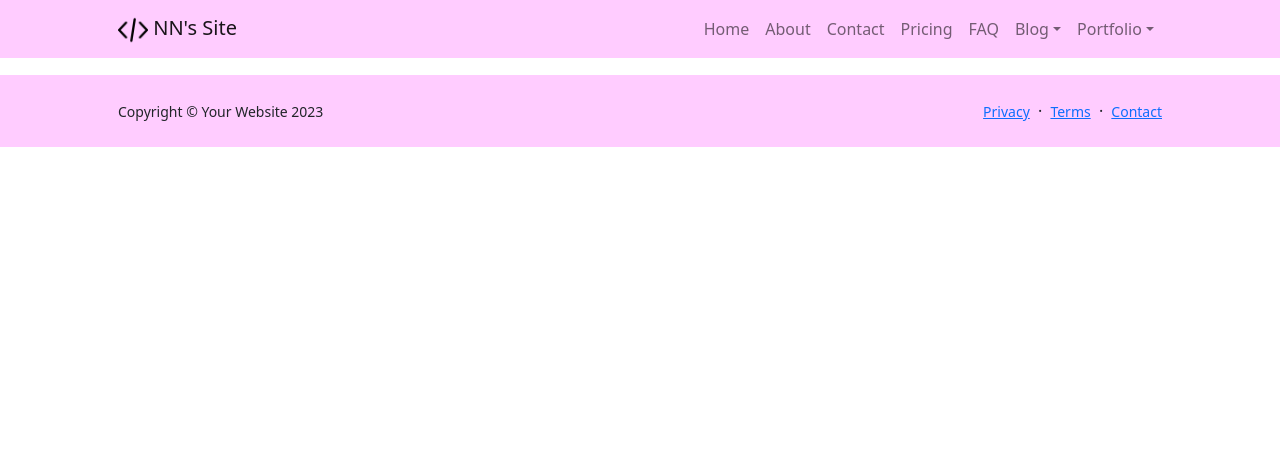
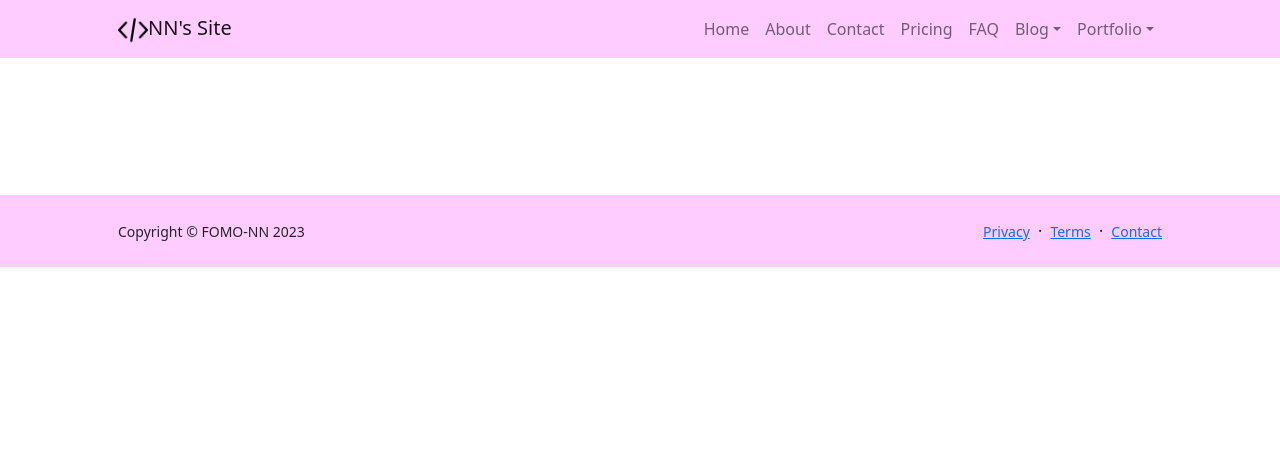
Before and after one commit to oxNNxo/my-flask-app, a Flask app: template app/templates/base.html in a window 1280 px wide. Shown: the top 466 px of the page. Run offline with Flask 3, Linux system fonts and the light colour scheme; the template is opened without the code that fills it, so the values that code supplies are empty; parts of the project's set-up code (start-up, migrations or seed data) failed here and were passed over; some libraries are stand-ins or nearby versions.

Commit message:
feat(Main): web view

```diff
--- a/app/templates/base.html
+++ b/app/templates/base.html
@@ -11,15 +11,16 @@
         <!-- Bootstrap icons-->
         <link href="https://cdn.jsdelivr.net/npm/bootstrap-icons@1.5.0/font/bootstrap-icons.css" rel="stylesheet" />
         <!-- Core theme CSS (includes Bootstrap)-->
-        <link rel="stylesheet" href="{{ url_for('static', filename='css/styles.css') }}"></head>
+        <link rel="stylesheet" href="{{ url_for('static', filename='css/styles.css') }}">
+    </head>
     </head>
     <body>
-        <main class="flex-shrink-0">
+        <main class="flex-shrink-0" style="padding-top: 4.5rem">
             <!-- Navigation-->
             <nav class="navbar navbar-expand-lg navbar-light fixed-top my-theme">
                 <div class="container px-5">
 
-                    <a class="navbar-brand" href="{{ url_for('main.index') }}"><img src="{{ url_for('static', filename='img/favicon.ico') }}" height="30"> NN's Site</a>
+                    <a class="navbar-brand" href="{{ url_for('main.index') }}"><img src="{{ url_for('static', filename='img/favicon.ico') }}" height="30">NN's Site</a>
                     <button class="navbar-toggler" type="button" data-bs-toggle="collapse" data-bs-target="#navbarSupportedContent" aria-controls="navbarSupportedContent" aria-expanded="false" aria-label="Toggle navigation"><span class="navbar-toggler-icon"></span></button>
                     <div class="collapse navbar-collapse" id="navbarSupportedContent">
                         <ul class="navbar-nav ms-auto mb-2 mb-lg-0">
@@ -55,7 +56,7 @@
         <footer class="py-4 mt-auto my-theme">
             <div class="container px-5">
                 <div class="row align-items-center justify-content-between flex-column flex-sm-row">
-                    <div class="col-auto"><div class="small m-0">Copyright &copy; Your Website 2023</div></div>
+                    <div class="col-auto"><div class="small m-0">Copyright &copy; FOMO-NN 2023</div></div>
                     <div class="col-auto">
                         <a class="small" href="#!">Privacy</a>
                         <span class="mx-1">&middot;</span>
```
